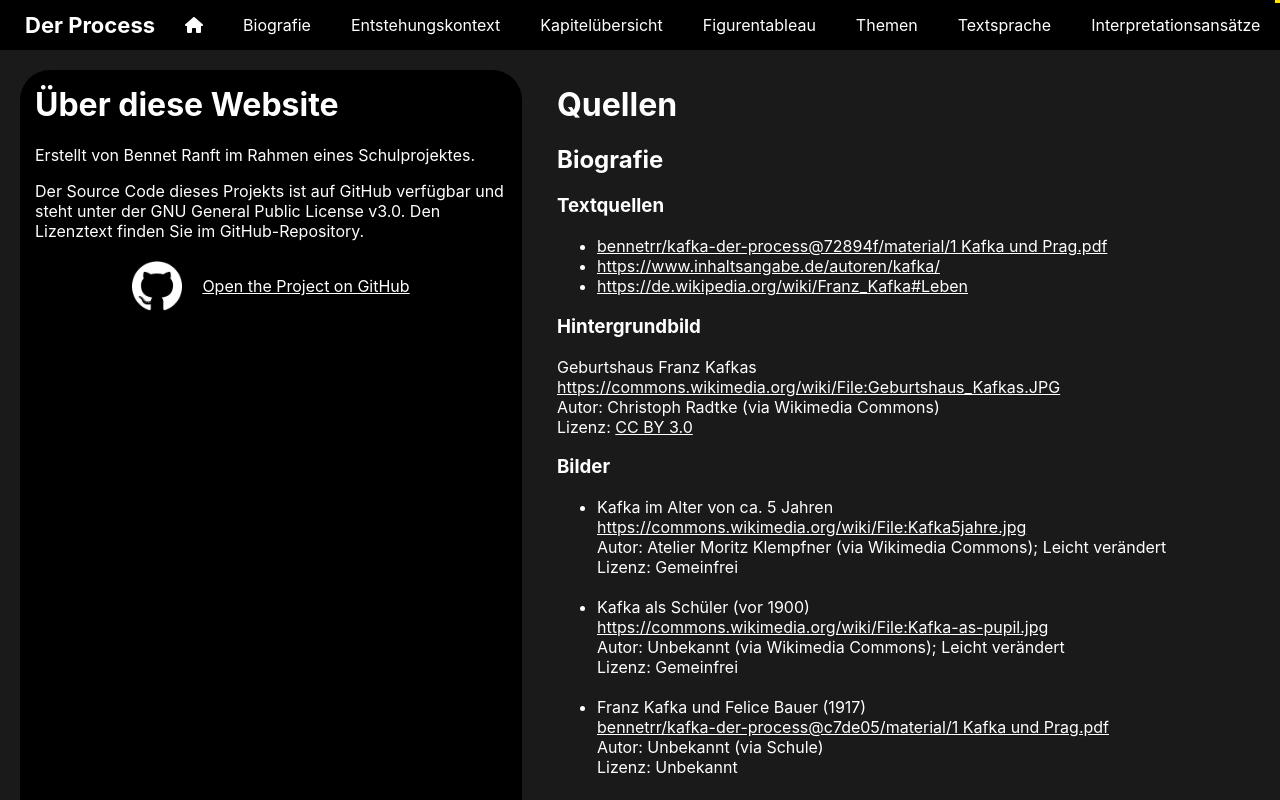
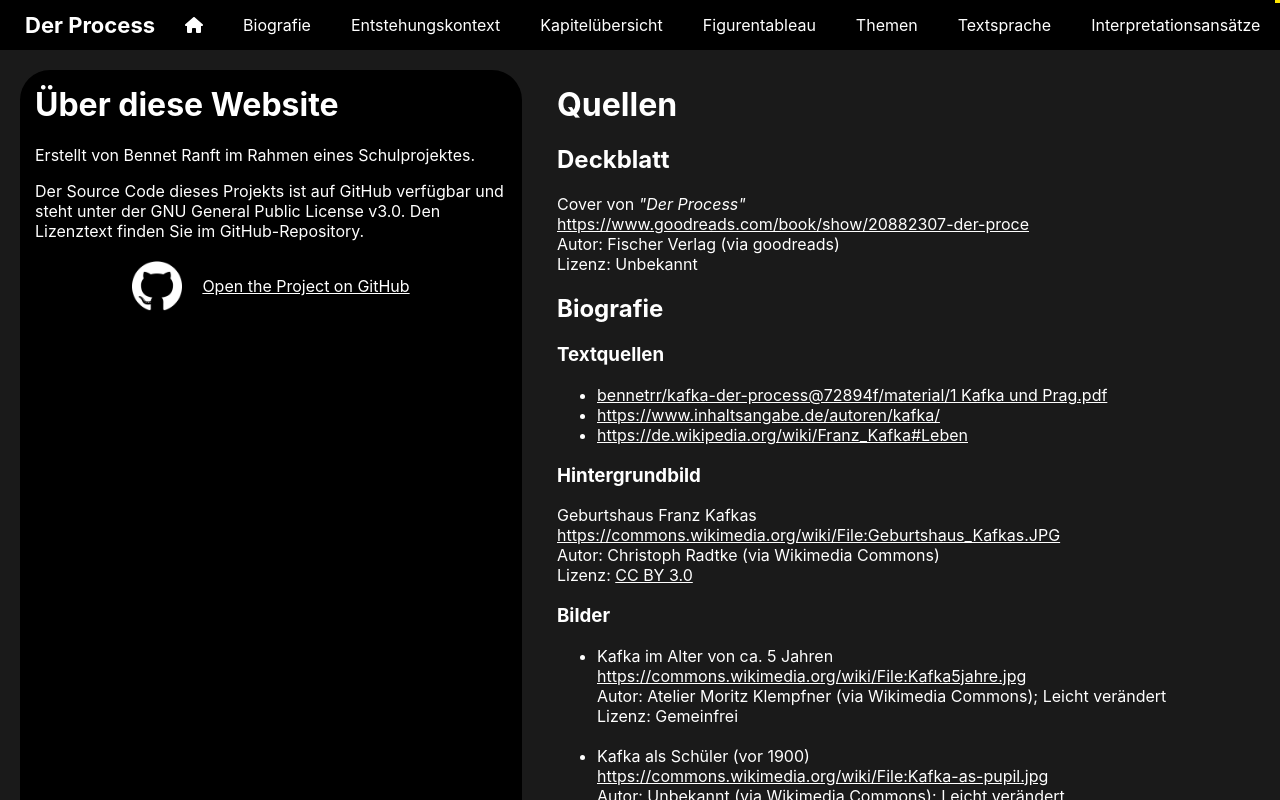
Before and after one commit to bennetrr/der-process, a Next.js app in the folder src/: page /about in a window 1280 px wide. Shown: the top 800 px of the page. Built offline with nearby package versions, Linux system fonts and the light colour scheme.

Commit message:
Deckblatt (WIP)

```diff
--- a/src/pages/about.tsx
+++ b/src/pages/about.tsx
@@ -33,6 +33,14 @@ export default function Home() {
                 </div>
                 <div className={styles.sourcesContainer}>
                     <h1>Quellen</h1>
+                    <h2>Deckblatt</h2>
+                    <p>
+                        Cover von <i>&quot;Der Process&quot;</i><br/>
+                        <ClearLink>https://www.goodreads.com/book/show/20882307-der-proce</ClearLink><br/>
+                        Autor: Fischer Verlag (via goodreads) <br/>
+                        Lizenz: Unbekannt
+                    </p>
+
                     <h2>Biografie</h2>
                     <h3>Textquellen</h3>
                     <ul>
--- a/src/pages/index.tsx
+++ b/src/pages/index.tsx
@@ -3,6 +3,7 @@ import styles from "../styles/Page.module.scss";
 
 import Head from "next/head";
 import Header from "../components/Header";
+import { Image } from "../components/Images";
 
 export default function Home() {
     return (
@@ -14,6 +15,8 @@ export default function Home() {
 
             <Header/>
             <div className={styles.pageContentGray}>
+                <Image uri={"/img/Cover.jpg"} alt={"Cover von \"Der Process\""} width={"auto"} height={500} originalWidth={313} originalHeight={475}/>
+
                 <h2>Franz Kafka</h2>
                 <h1>Der Process</h1>
                 <h3>Lesetagebuch von Bennet Ranft</h3>
```
Also changed, not shown: src/public/img/Cover.jpg (added), 1 other file (tests, documents, lock files or other folders).
